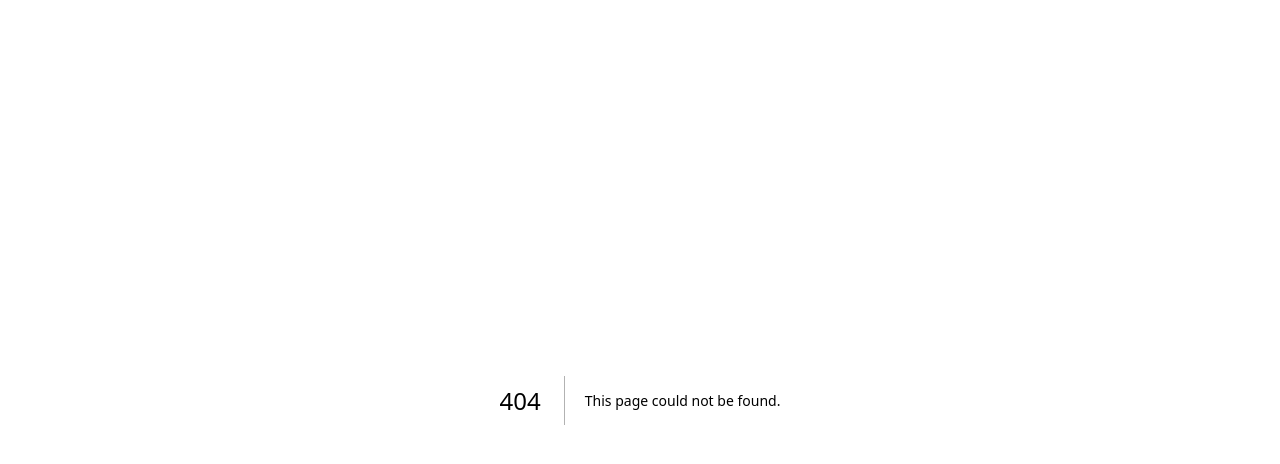
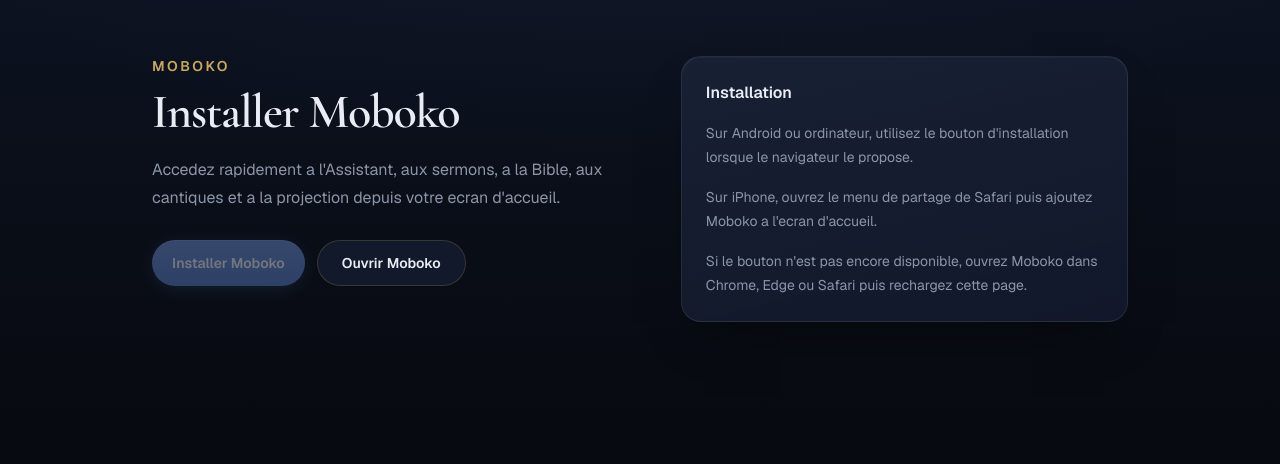
Before and after one commit to eliekabala0-sketch/moboko, a Next.js app in the folder apps/web/: page /download in a window 1280 px wide. Before the commit this address had no page. Shown: the top 464 px of the page. Built offline with nearby package versions, Linux system fonts and the light colour scheme.

Commit message:
Add Moboko PWA install flow

```diff
--- /dev/null
+++ b/apps/web/public/sw.js
@@ -0,0 +1,54 @@
+const CACHE_NAME = "moboko-shell-v1";
+const SHELL_ASSETS = ["/", "/download", "/icons/moboko-icon.svg"];
+
+self.addEventListener("install", (event) => {
+  event.waitUntil(
+    caches
+      .open(CACHE_NAME)
+      .then((cache) => cache.addAll(SHELL_ASSETS))
+      .then(() => self.skipWaiting()),
+  );
+});
+
+self.addEventListener("activate", (event) => {
+  event.waitUntil(
+    caches
+      .keys()
+      .then((keys) => Promise.all(keys.filter((key) => key !== CACHE_NAME).map((key) => caches.delete(key))))
+      .then(() => self.clients.claim()),
+  );
+});
+
+self.addEventListener("fetch", (event) => {
+  const { request } = event;
+  if (request.method !== "GET") return;
+  const url = new URL(request.url);
+  if (url.origin !== self.location.origin) return;
+  if (url.pathname.startsWith("/api/")) return;
+
+  if (request.mode === "navigate") {
+    event.respondWith(
+      fetch(request)
+        .then((response) => {
+          const copy = response.clone();
+          caches.open(CACHE_NAME).then((cache) => cache.put(request, copy));
+          return response;
+        })
+        .catch(() => caches.match(request).then((cached) => cached || caches.match("/"))),
+    );
+    return;
+  }
+
+  event.respondWith(
+    caches.match(request).then((cached) => {
+      if (cached) return cached;
+      return fetch(request).then((response) => {
+        if (response.ok && ["style", "script", "image", "font"].includes(request.destination)) {
+          const copy = response.clone();
+          caches.open(CACHE_NAME).then((cache) => cache.put(request, copy));
+        }
+        return response;
+      });
+    }),
+  );
+});
--- /dev/null
+++ b/apps/web/src/app/download/page.tsx
@@ -0,0 +1,52 @@
+import { PwaInstallButton } from "@/components/pwa/PwaInstallButton";
+import type { Metadata } from "next";
+import Link from "next/link";
+
+export const metadata: Metadata = {
+  title: "Installer Moboko",
+  description: "Installer Moboko sur mobile ou ordinateur.",
+};
+
+export default function DownloadPage() {
+  return (
+    <main className="mx-auto w-full max-w-5xl flex-1 px-6 py-10 sm:py-14">
+      <section className="grid gap-8 md:grid-cols-[1fr_0.9fr] md:items-start">
+        <div>
+          <p className="text-sm font-semibold uppercase tracking-[0.18em] text-[var(--accent)]">
+            Moboko
+          </p>
+          <h1 className="mt-3 font-display text-4xl font-semibold tracking-tight text-[var(--foreground)] sm:text-5xl">
+            Installer Moboko
+          </h1>
+          <p className="mt-5 max-w-2xl text-base leading-7 text-[var(--muted)]">
+            Accedez rapidement a l&apos;Assistant, aux sermons, a la Bible, aux cantiques et a la projection depuis votre ecran d&apos;accueil.
+          </p>
+          <div className="mt-7 flex flex-wrap gap-3">
+            <PwaInstallButton />
+            <Link
+              href="/chat"
+              className="inline-flex rounded-full border border-[var(--border-strong)] bg-[var(--surface)] px-6 py-3 text-sm font-semibold text-[var(--foreground)] transition hover:border-[var(--accent)]/40"
+            >
+              Ouvrir Moboko
+            </Link>
+          </div>
+        </div>
+
+        <div className="moboko-card p-5 sm:p-6">
+          <h2 className="text-base font-semibold text-[var(--foreground)]">Installation</h2>
+          <div className="mt-4 space-y-4 text-sm leading-6 text-[var(--muted)]">
+            <p>
+              Sur Android ou ordinateur, utilisez le bouton d&apos;installation lorsque le navigateur le propose.
+            </p>
+            <p>
+              Sur iPhone, ouvrez le menu de partage de Safari puis ajoutez Moboko a l&apos;ecran d&apos;accueil.
+            </p>
+            <p>
+              Si le bouton n&apos;est pas encore disponible, ouvrez Moboko dans Chrome, Edge ou Safari puis rechargez cette page.
+            </p>
+          </div>
+        </div>
+      </section>
+    </main>
+  );
+}
--- a/apps/web/src/app/layout.tsx
+++ b/apps/web/src/app/layout.tsx
@@ -1,4 +1,5 @@
-import type { Metadata } from "next";
+import type { Metadata, Viewport } from "next";
+import { PwaRegister } from "@/components/pwa/PwaRegister";
 import { Cormorant_Garamond, Geist, Geist_Mono } from "next/font/google";
 import "./globals.css";
 
@@ -19,12 +20,28 @@
 });
 
 export const metadata: Metadata = {
+  metadataBase: new URL("https://moboko-production.up.railway.app"),
+  applicationName: "Moboko",
   title: {
     default: "Moboko",
     template: "%s · Moboko",
   },
   description:
     "Application spirituelle avec assistant IA, enseignements et projection en temps réel.",
+  manifest: "/manifest.webmanifest",
+  appleWebApp: {
+    capable: true,
+    title: "Moboko",
+    statusBarStyle: "black-translucent",
+  },
+  icons: {
+    icon: "/icons/moboko-icon.svg",
+    apple: "/icons/moboko-icon.svg",
+  },
+};
+
+export const viewport: Viewport = {
+  themeColor: "#080b12",
 };
 
 export default function RootLayout({
@@ -37,7 +54,10 @@
       lang="fr"
       className={`${geistSans.variable} ${geistMono.variable} ${mobokoDisplay.variable} h-full antialiased`}
     >
-      <body className="flex min-h-full flex-col">{children}</body>
+      <body className="flex min-h-full flex-col">
+        <PwaRegister />
+        {children}
+      </body>
     </html>
   );
 }
--- /dev/null
+++ b/apps/web/src/app/manifest.ts
@@ -0,0 +1,30 @@
+import type { MetadataRoute } from "next";
+
+export default function manifest(): MetadataRoute.Manifest {
+  return {
+    name: "Moboko",
+    short_name: "Moboko",
+    description: "Assistant, sermons, Bible, cantiques et projection Moboko.",
+    start_url: "/chat",
+    scope: "/",
+    display: "standalone",
+    background_color: "#080b12",
+    theme_color: "#080b12",
+    orientation: "portrait",
+    categories: ["books", "education", "productivity"],
+    icons: [
+      {
+        src: "/icons/moboko-icon.svg",
+        sizes: "any",
+        type: "image/svg+xml",
+        purpose: "any",
+      },
+      {
+        src: "/icons/moboko-icon.svg",
+        sizes: "any",
+        type: "image/svg+xml",
+        purpose: "maskable",
+      },
+    ],
+  };
+}
--- a/apps/web/src/components/layout/Masthead.tsx
+++ b/apps/web/src/components/layout/Masthead.tsx
@@ -16,6 +16,7 @@
   { href: "/testimonies", label: "Temoignages" },
   { href: "/support", label: "Soutien" },
   { href: "/billing", label: "Abonnement" },
+  { href: "/download", label: "Installer Moboko" },
 ];
 
 export async function Masthead() {
--- /dev/null
+++ b/apps/web/src/components/pwa/PwaInstallButton.tsx
@@ -0,0 +1,60 @@
+"use client";
+
+import { useEffect, useState } from "react";
+
+type BeforeInstallPromptEvent = Event & {
+  prompt: () => Promise<void>;
+  userChoice: Promise<{ outcome: "accepted" | "dismissed"; platform: string }>;
+};
+
+export function PwaInstallButton({ className }: { className?: string }) {
+  const [installPrompt, setInstallPrompt] = useState<BeforeInstallPromptEvent | null>(null);
+  const [appInstalled, setAppInstalled] = useState(false);
+  const installed =
+    appInstalled ||
+    (typeof window !== "undefined" &&
+      (window.matchMedia("(display-mode: standalone)").matches ||
+        (navigator as Navigator & { standalone?: boolean }).standalone === true));
+
+  useEffect(() => {
+    const onBeforeInstallPrompt = (event: Event) => {
+      event.preventDefault();
+      setInstallPrompt(event as BeforeInstallPromptEvent);
+    };
+    const onInstalled = () => {
+      setAppInstalled(true);
+      setInstallPrompt(null);
+    };
+    window.addEventListener("beforeinstallprompt", onBeforeInstallPrompt);
+    window.addEventListener("appinstalled", onInstalled);
+    return () => {
+      window.removeEventListener("beforeinstallprompt", onBeforeInstallPrompt);
+      window.removeEventListener("appinstalled", onInstalled);
+    };
+  }, []);
+
+  if (installed) {
+    return (
+      <span className={className ?? "inline-flex rounded-full border border-[var(--border)] px-5 py-3 text-sm text-[var(--muted)]"}>
+        Moboko est installe
+      </span>
+    );
+  }
+
+  return (
+    <button
+      type="button"
+      disabled={!installPrompt}
+      onClick={async () => {
+        if (!installPrompt) return;
+        await installPrompt.prompt();
+        const choice = await installPrompt.userChoice;
+        if (choice.outcome === "accepted") setAppInstalled(true);
+        setInstallPrompt(null);
+      }}
+      className={className ?? "moboko-btn-primary px-6 py-3 text-sm disabled:opacity-45"}
+    >
+      Installer Moboko
+    </button>
+  );
+}
--- /dev/null
+++ b/apps/web/src/components/pwa/PwaRegister.tsx
@@ -0,0 +1,15 @@
+"use client";
+
+import { useEffect } from "react";
+
+export function PwaRegister() {
+  useEffect(() => {
+    if (!("serviceWorker" in navigator)) return;
+    if (process.env.NODE_ENV !== "production") return;
+    navigator.serviceWorker.register("/sw.js").catch(() => {
+      // L'installation PWA reste optionnelle; l'application web continue sans service worker.
+    });
+  }, []);
+
+  return null;
+}
```
Also changed, not shown: apps/web/public/icons/moboko-icon.svg (added).
